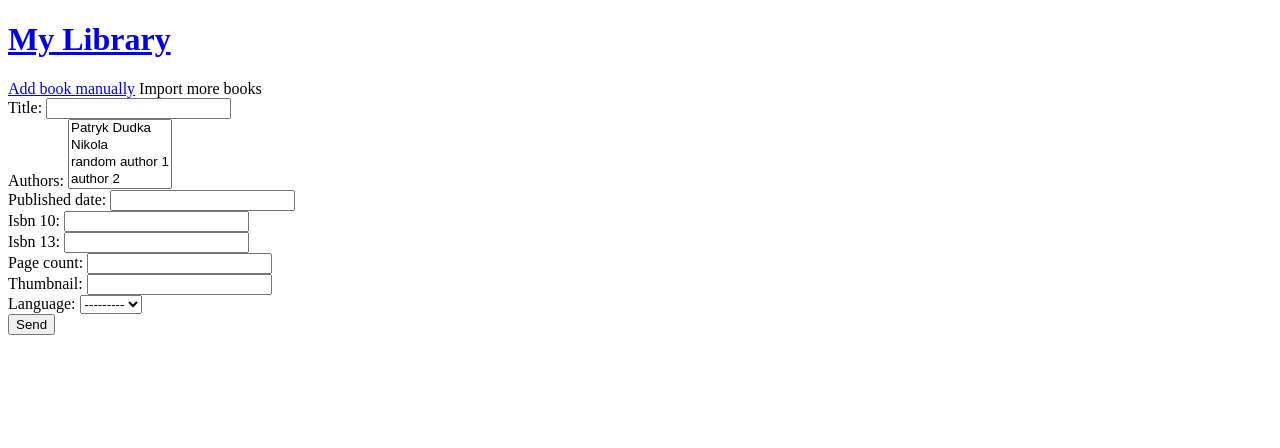
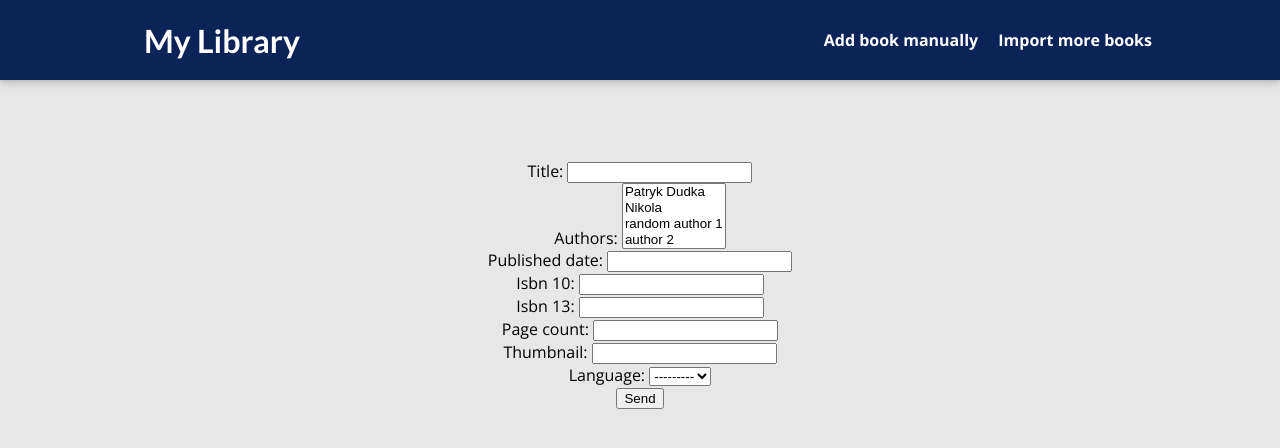
Before and after one commit to PatrykDu/library-manager, a Django app: page /add-book in a window 1280 px wide. Shown: the top 448 px of the page. Run offline with Django 4.2, Linux system fonts and the light colour scheme; data comes from the database, SQL or seed files in the repository.

Commit message:
Add css styling to add-book and thank-you endpoint

```diff
--- a/library/books/static/books/add-book.css
+++ b/library/books/static/books/add-book.css
@@ -0,0 +1,65 @@
+@import url('https://fonts.googleapis.com/css2?family=Lato:wght@400;700&family=Open+Sans:wght@400;700&display=swap');
+
+* {
+  box-sizing: border-box;
+}
+
+html {
+  font-family: 'Open Sans', 'Lato', sans-serif;
+}
+
+body {
+  margin: 0;
+}
+
+h1,
+h2,
+h3 {
+  font-family: 'Lato', sans-serif;
+  font-weight: bold;
+}
+
+#main-navigation {
+  width: 100%;
+  height: 5rem;
+  display: flex;
+  justify-content: space-between;
+  align-items: center;
+  padding: 0 10%;
+  position: absolute;
+  top: 0;
+  left: 0;
+  color: white;
+}
+
+#main-navigation a {
+  text-decoration: none;
+  font-weight: bold;
+  margin-left: 1rem;
+  color: white;
+}
+
+
+#main-navigation a:hover,
+#main-navigation a:active {
+  color: #ffb866;
+}
+
+#main-navigation h1 a:hover,
+#main-navigation h1 a:active {
+  color: #ffc686;
+}
+
+body {
+    background-color: #e7e7e7;
+  }
+
+#main-navigation {
+    background-color: #0b2357;
+    box-shadow: 0 2px 8px rgba(0, 0, 0, 0.25);
+}
+
+#content {
+    margin: 10rem 0 0 0;
+    text-align: center;
+}
--- a/library/books/templates/books/add-book.html
+++ b/library/books/templates/books/add-book.html
@@ -17,7 +17,7 @@
     </nav>
   </header>
 
-  <form action="" method="POST">
+  <form action="" method="POST" id="content">
     {% csrf_token %}
     {% for field in form %}
     <div class="form-control {% if field.errors %}errors{% endif %}">
--- a/library/books/templates/books/thank-you.html
+++ b/library/books/templates/books/thank-you.html
@@ -16,9 +16,9 @@
       <a>Import more books</a>
     </nav>
   </header>
-
+<section id="content">
   <h1>Thank You!</h1>
   <h1>Book added.</h1>
-
+</section>
 </body>
 </html>
```
Also changed, not shown: library/books/static/books/thank-you.css (+65 -0 lines).
